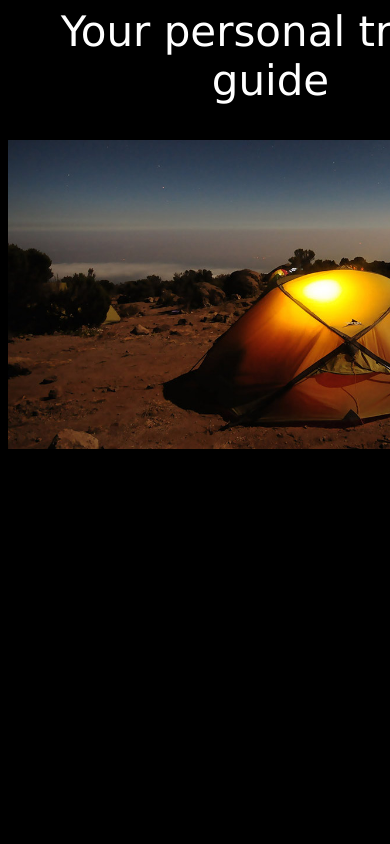
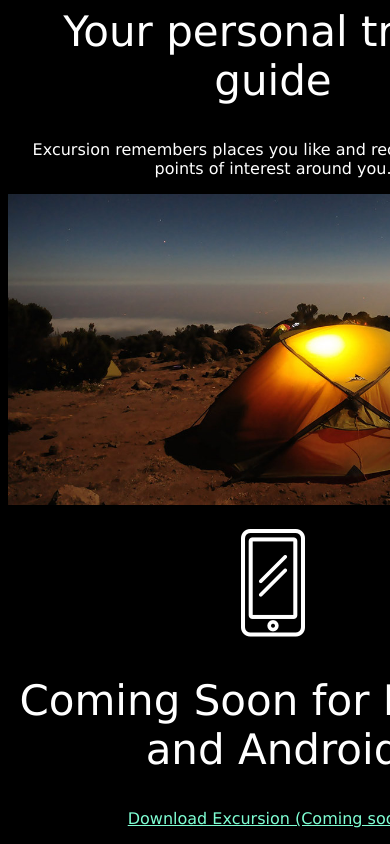
Before and after one commit to AlainRheault/excursion, a plain HTML site: page index.html in a window 390 px wide. Shown: the part 1170-2014 px from the top of the page. Before the commit the page ends 1631 px from the top, so only its background shows below. Drawn offline with Linux system fonts and the light colour scheme.

Commit message:
Add logo with the CSS code + specificity/correction with the camp image

```diff
--- a/index.html
+++ b/index.html
@@ -20,9 +20,19 @@
 			</section>
 			<section>
 				<h2>Your personal travel guide</h2>
+				<p>Excursion remembers places you like and recommends new points of interest around you.</p>
 				<picture>
-					<img src="resources/images/camp.jpg" alt="Camping under the stars." />
+					<img id="camp" src="resources/images/camp.jpg" alt="Camping under the stars." />
 				</picture>
+			</section>
+			<section>
+				<picture>
+					<img id="logo" src="resources/images/phone.png" alt="A phone logo" />
+				</picture>
+				<h2 id="announcement">Coming Soon for Iphone and Android</h2>
+				<p>
+					<a class="download-link" href="#">Download Excursion (Coming soon!)</a>
+				</p>
 			</section>
 		</main>
 	</body>
--- a/resources/css/style.css
+++ b/resources/css/style.css
@@ -18,21 +18,29 @@ h2 {
 	font-size: 2.625rem;
 }
 
-img {
-	max-width: 100%;
-}
-
 .download-link {
 	color: aquamarine;
 	font-size: 1rem;
 }
 
-@media print, only screen and (max-width: 550px) {
-	picture {
+#camp {
+	max-width: 100%;
+}
+
+#logo {
+	margin-top: 20px;
+}
+
+@media only screen and (max-width: 550px) {
+	body {
+		min-width: 530px;
+	}
+
+	#camp {
 		min-width: 492px;
 	}
 
-	body {
-		min-width: 525px;
+	#announcement {
+		min-width: 490px;
 	}
 }
```
